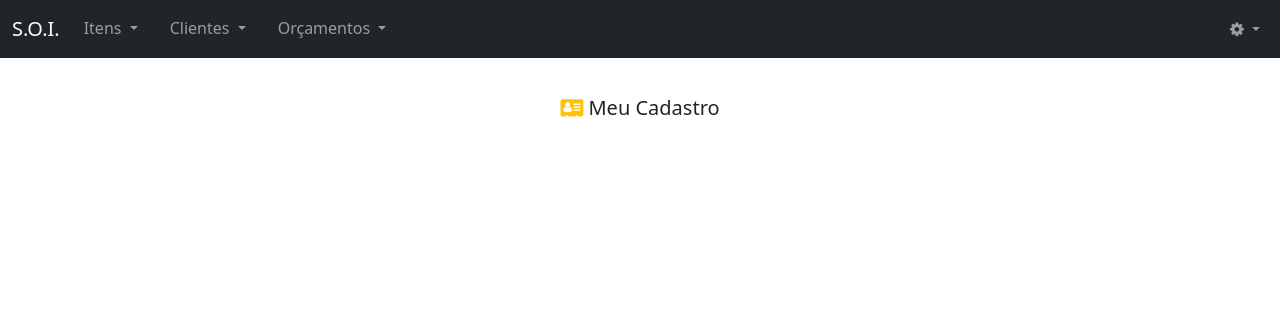
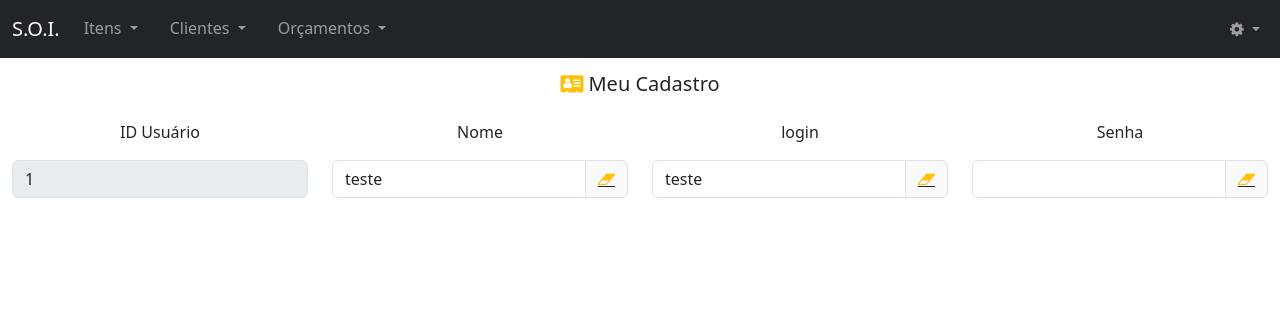
Before and after one commit to rodrigo-salinet/ggtest, a PHP site: page /meu_cadastro.php in a window 1280 px wide. Shown: the top 332 px of the page. Run offline with PHP 8.4, Linux system fonts and the light colour scheme; a user stored in the database is signed in; data comes from the database, SQL or seed files in the repository; some libraries are stand-ins or nearby versions.

Commit message:
✨ 💄 add meu cadastro ui

```diff
--- a/meu_cadastro.php
+++ b/meu_cadastro.php
@@ -20,8 +20,8 @@ $id_usuario = $_SESSION['id_usuario'];
 <body id="page-top" data-bs-spy="scroll" data-bs-target="#mainNav" data-bs-offset="57">
     <?php require_once('navbar.php'); ?>
 
-    <section class="content mt-4">
-        <div class="container-fluid" id="sec_meu_cadastro">
+    <section class="content" id="sec_meu_cadastro">
+        <div class="container-fluid">
             <div class="row">
                 <div class="col mb-3 text-center">
                     <h5 class="h5 text-center">
@@ -30,6 +30,78 @@ $id_usuario = $_SESSION['id_usuario'];
                     </h5>
                 </div>
             </div>
+            <div class="row mb-3">
+                <div class="col text-center">
+                    ID Usuário
+                </div>
+                <div class="col text-center">
+                    Nome
+                </div>
+                <div class="col text-center">
+                    login
+                </div>
+                <div class="col text-center">
+                    Senha
+                </div>
+            </div>
+            <?php
+                $str_sql_usuario = "select * from `tbl_usuarios` where `id` = $id_usuario;";
+                $sql_usuario = mysqli_query($conexao, $str_sql_usuario);
+                $qtd_usuario = mysqli_num_rows($sql_usuario);
+
+                for ($u = 0; $u < $qtd_usuario; $u++) {
+                    $usuario = mysqli_fetch_array($sql_usuario);
+                    $id_usuario = $usuario['id'];
+                    $nome_usuario = $usuario['nome'];
+                    $login_usuario = $usuario['login'];
+            ?>
+            <div class="row" id="div_row_usuario">
+                <div class="col text-center">
+                    <div class="input-group">
+                        <input type="text" class="form-control" id="txt_editar_id_usuario" value="<?php echo $id_usuario; ?>" disabled />
+                    </div>
+                </div>
+                <div class="col text-center">
+                    <div class="input-group">
+                        <input type="text" class="form-control" id="txt_editar_usuario_nome" value="<?php echo $nome_usuario; ?>">
+                        <a href="#" onclick="alterarNomeUsuario(this)" class="input-group-text" data-usuario="<?php echo $id_usuario; ?>"><i class="text-warning fa fa-eraser" title="Alterar este Nome do Usuário"></i></a>
+                    </div>
+                    <div class="container collapse" id="div_sucesso_editar_usuario_nome">
+                        .
+                    </div>
+                </div>
+                <div class="col text-center">
+                    <div class="input-group">
+                        <input type="text" class="form-control" id="txt_editar_usuario_login" value="<?php echo $login_usuario; ?>">
+                        <a href="#" onclick="alterarLoginUsuario(this)" class="input-group-text" data-usuario="<?php echo $id_usuario; ?>"><i class="text-warning fa fa-eraser" title="Alterar este Login"></i></a>
+                    </div>
+                    <div class="container collapse" id="div_sucesso_editar_usuario_login">
+                        .
+                    </div>
+                </div>
+                <div class="col text-center">
+                    <div class="input-group">
+                        <input type="password" class="form-control" id="txt_editar_usuario_senha" />
+                        <a href="#" onclick="alterarSenhaUsuario(this)" class="input-group-text" data-usuario="<?php echo $id_usuario; ?>"><i class="text-warning fa fa-eraser" title="Alterar a Senha atual"></i></a>
+                    </div>
+                    <div class="container collapse" id="div_sucesso_editar_usuario_senha">
+                        .
+                    </div>
+                </div>
+            </div>
+            <?php } ?>
+            <form method="post" id="frm_editar_usuario_nome" name="frm_editar_usuario_nome">
+                <input type="hidden" name="hdn_editar_usuario_nome_id_usuario" id="hdn_editar_usuario_nome_id_usuario" />
+                <input type="hidden" name="hdn_editar_usuario_nome_usuario" id="hdn_editar_usuario_nome_usuario" />
+            </form>
+            <form id="frm_editar_usuario_login" name="frm_editar_usuario_login">
+                <input type="hidden" name="hdn_editar_usuario_login_id_usuario" id="hdn_editar_usuario_login_id_usuario" />
+                <input type="hidden" name="hdn_editar_usuario_login_usuario" id="hdn_editar_usuario_login_usuario" />
+            </form>
+            <form id="frm_editar_usuario_senha" name="frm_editar_usuario_senha">
+                <input type="hidden" name="hdn_editar_usuario_senha_id_usuario" id="hdn_editar_usuario_senha_id_usuario" />
+                <input type="hidden" name="hdn_editar_usuario_senha_usuario" id="hdn_editar_usuario_senha_usuario" />
+            </form>
         </div>
     </section>
 
```
